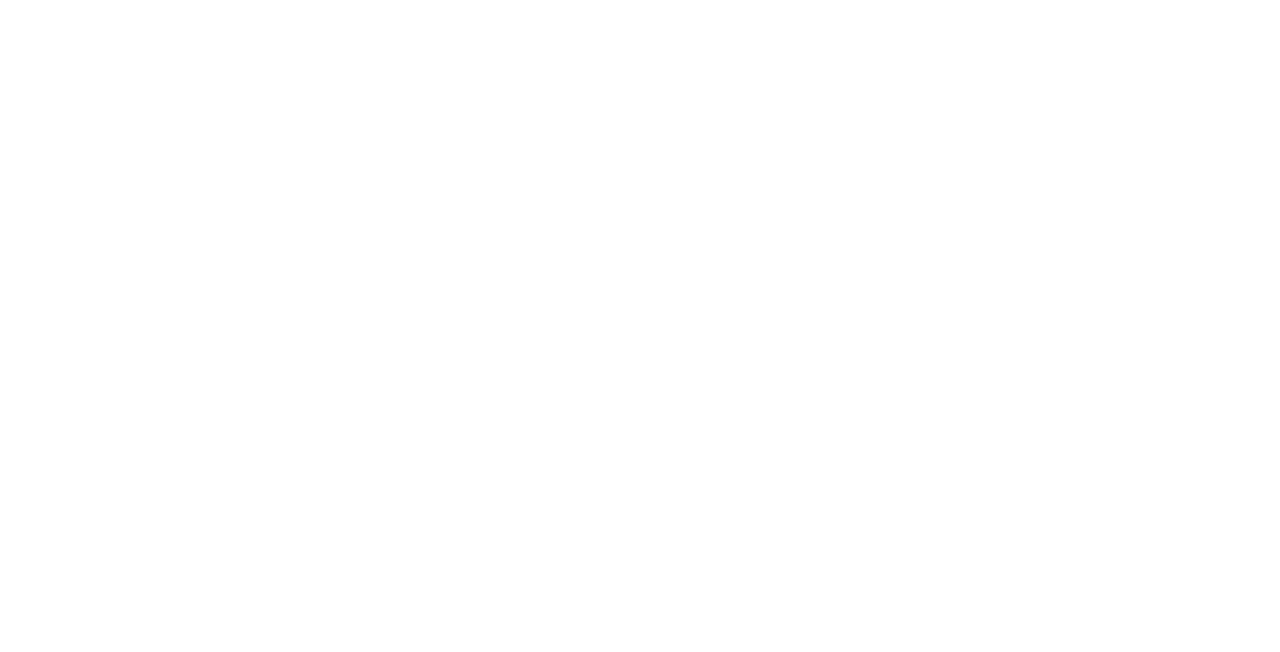
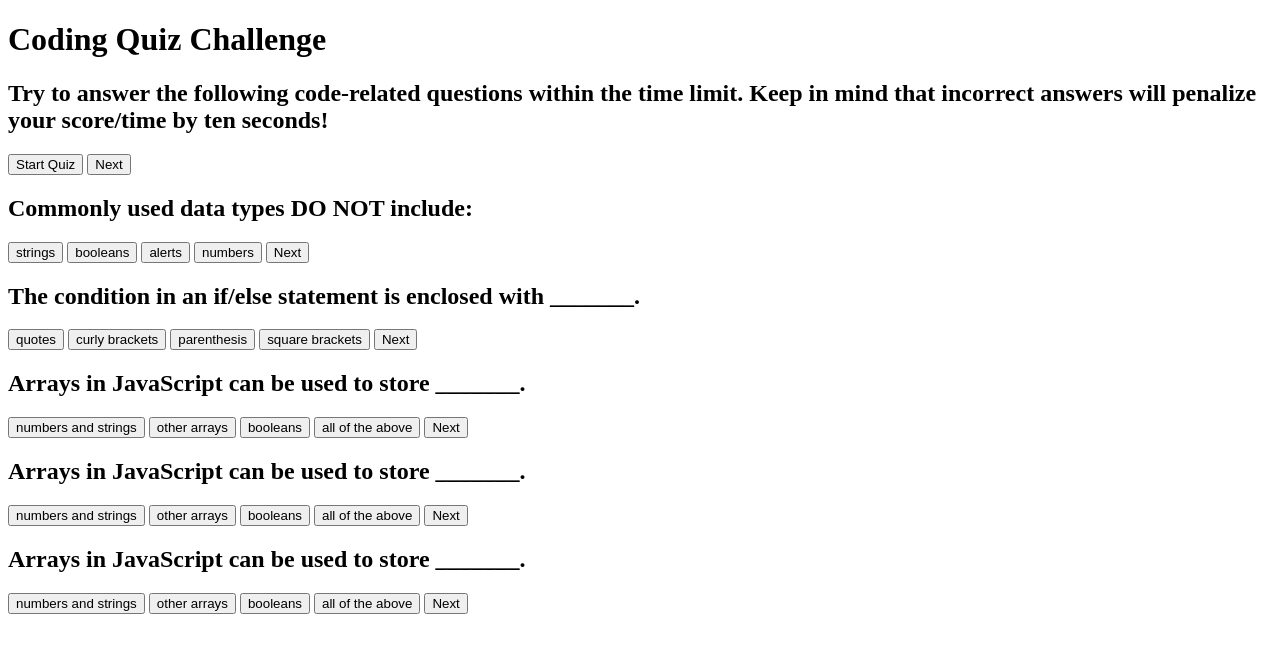
Before and after one commit to Jerzjon/coding-quiz-challenge, a plain HTML site: page index.html in a window 1280 px wide. Drawn offline with Linux system fonts and the light colour scheme.

Commit message:
added text to html, created js and css files

```diff
--- a/index.html
+++ b/index.html
@@ -1,2 +1,86 @@
+<!-- Code for Coding-Quiz-Challenge -->
 <!DOCTYPE html>
-<!-- Code for Coding-Quiz-Challenge -->
+<html lang="en">
+<head>
+    <meta charset="UTF-8" />
+    <meta name="viewport" content="width=device-width, initial-scale=1.0" />
+    <meta http-equiv="X-UA-Compatible" content="ie=edge" />
+    <link>
+    <title>Coding Quiz Challenge</title>
+</head>
+
+<body>
+    <div class="container">
+        <h1 class="header">Coding Quiz Challenge</h1>
+        <h2>Try to answer the following code-related questions within the time limit. Keep in mind that incorrect answers will penalize your score/time by ten seconds!</h2>
+        <div id="question-container" class="hide"></div>
+        <div class="controls">
+            <button id="start-btn" class="start-btn btn">Start Quiz</button>
+            <button id="start-btn" class="start-btn hide">Next</button>
+        </div>
+    </div>
+
+    <div class="container">
+        <h2 class="question1">Commonly used data types DO NOT include:</h1>
+        <div id="question-container" class="hide question"></div>
+        <div class="controls">
+            <button id="answer-btn" class="start-btn btn">strings</button>
+            <button id="start-btn" class="start-btn btn">booleans</button>
+            <button id="start-btn" class="start-btn btn">alerts</button>
+            <button id="start-btn" class="start-btn btn">numbers</button>
+            <button id="start-btn" class="start-btn hide">Next</button>
+        </div>
+
+
+    <div class="container">
+        <h2 class="question2">The condition in an if/else statement is enclosed with _______.</h2>
+        <div id="question-container" class="hide question"></div>
+        <div class="controls">
+            <button id="start-btn" class="start-btn btn">quotes</button>
+            <button id="start-btn" class="start-btn btn">curly brackets</button>
+            <button id="start-btn" class="start-btn btn">parenthesis</button>
+            <button id="start-btn" class="start-btn btn">square brackets</button>
+            <button id="start-btn" class="start-btn hide">Next</button>
+        </div>
+
+
+    <div class="container">
+        <h2 class="question3">Arrays in JavaScript can be used to store _______.</h2>
+        <div id="question-container" class="hide question"></div>
+        <div class="controls">
+            <button id="start-btn" class="start-btn btn">numbers and strings</button>
+            <button id="start-btn" class="start-btn btn">other arrays</button>
+            <button id="start-btn" class="start-btn btn">booleans</button>
+            <button id="start-btn" class="start-btn btn">all of the above</button>
+            <button id="start-btn" class="start-btn hide">Next</button>
+        </div>
+
+
+    <div class="container">
+        <h2 class="question4">Arrays in JavaScript can be used to store _______.</h2>
+        <div id="question-container" class="hide question"></div>
+        <div class="controls">
+            <button id="start-btn" class="start-btn btn">numbers and strings</button>
+            <button id="start-btn" class="start-btn btn">other arrays</button>
+            <button id="start-btn" class="start-btn btn">booleans</button>
+            <button id="start-btn" class="start-btn btn">all of the above</button>
+            <button id="start-btn" class="start-btn hide">Next</button>
+        </div>
+
+
+    <div class="container">
+        <h2 class="question5">Arrays in JavaScript can be used to store _______.</h2>
+        <div id="question-container" class="hide"></div>
+        <div class="controls">
+            <button id="start-btn" class="start-btn btn">numbers and strings</button>
+            <button id="start-btn" class="start-btn btn">other arrays</button>
+            <button id="start-btn" class="start-btn btn">booleans</button>
+            <button id="start-btn" class="start-btn btn">all of the above</button>
+            <button id="start-btn" class="start-btn hide">Next</button>
+        </div>
+    </div>
+
+
+
+</body>
+</html>
```
Also changed, not shown: assets/script.js (added, +39 -0 lines).
